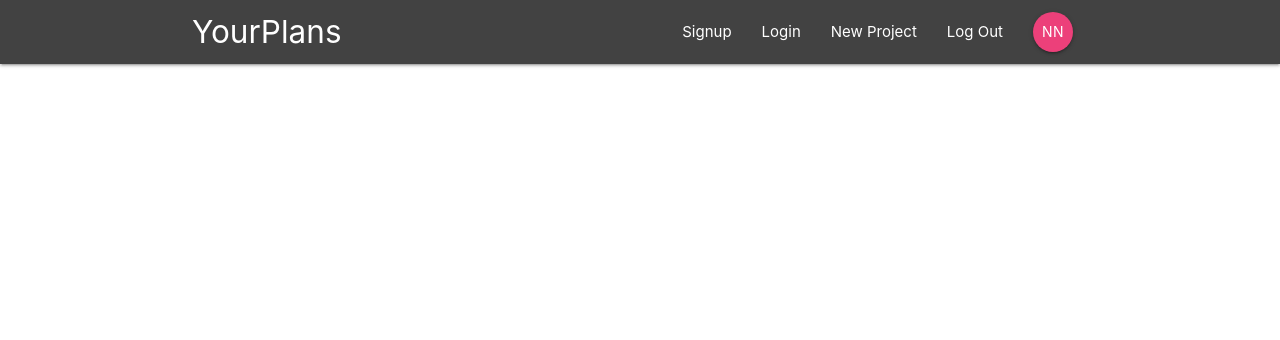
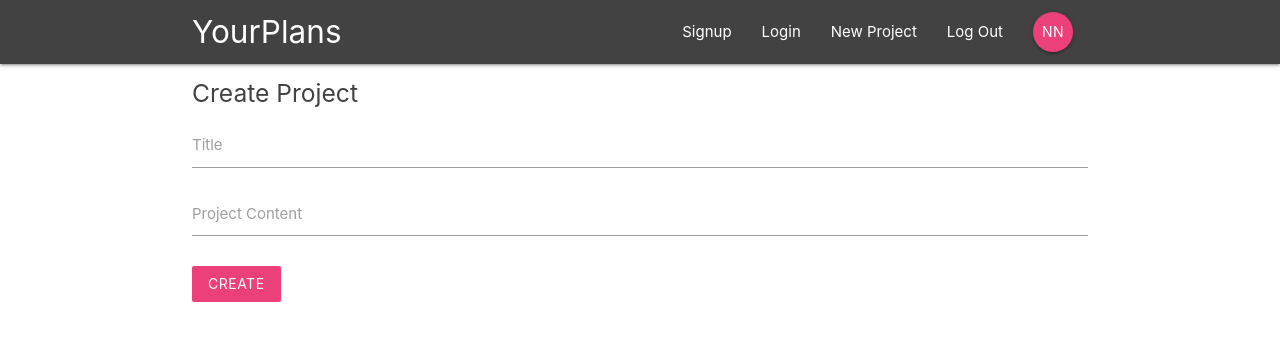
Before and after one commit to Ihor-Onyshchuk/your-plans, a React (Create React App) app: page /create in a window 1280 px wide. Shown: the top 340 px of the page. Built offline with nearby package versions, Linux system fonts and the light colour scheme.

Commit message:
add Create Project form

```diff
--- a/src/App.js
+++ b/src/App.js
@@ -6,6 +6,7 @@
 import Navbar from './components/layout/Navbar';
 import Dashboard from './components/dashboard/Dashboard';
 import ProjectDetails from './components/projects/ProjectDetails';
+import CreateProject from './components/projects/CreateProject';
 
 function App() {
 	return (
@@ -17,6 +18,7 @@
 					<Route path='/project/:id' component={ProjectDetails} />
 					<Route path='/signin' component={SignIn} />
 					<Route path='/signup' component={SignUp} />
+					<Route path='/create' component={CreateProject} />
 				</Switch>
 			</div>
 		</BrowserRouter >
--- a/src/components/projects/CreateProject.js
+++ b/src/components/projects/CreateProject.js
@@ -0,0 +1,41 @@
+import React, { PureComponent } from 'react'
+
+class CreateProject extends PureComponent {
+  state = {
+    title: '',
+    content: ''
+  }
+
+  handleSubmit = (e) => {
+    e.preventDefault();
+  }
+
+  handleInputChange = (e) => {
+    this.setState({
+      [e.target.id]: e.target.value
+    })
+
+  }
+  render() {
+    return (
+      <div className="container">
+        <form onSubmit={this.handleSubmit} className="white">
+          <h5 className="grey-text text-darken-3">Create Project</h5>
+          <div className="input-field">
+            <label htmlFor="title">Title</label>
+            <input type="text" id="title" onChange={this.handleInputChange} />
+          </div>
+          <div className="input-field">
+            <label htmlFor="content">Project Content</label>
+            <textarea id="content" className="materialize-textarea" onChange={this.handleInputChange}></textarea>
+          </div>
+          <div className="input-field">
+            <button className="btn pink lighten-1 z-depth-0">Create</button>
+          </div>
+        </form>
+      </div>
+    )
+  }
+}
+
+export default CreateProject;
```
